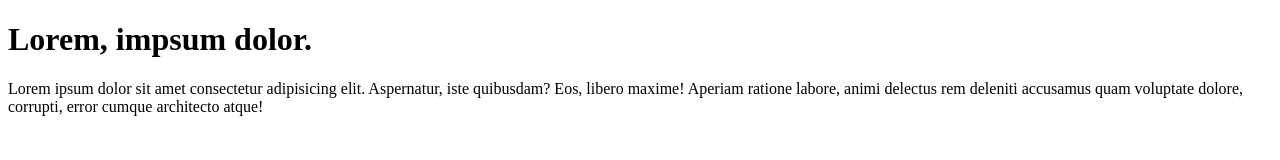
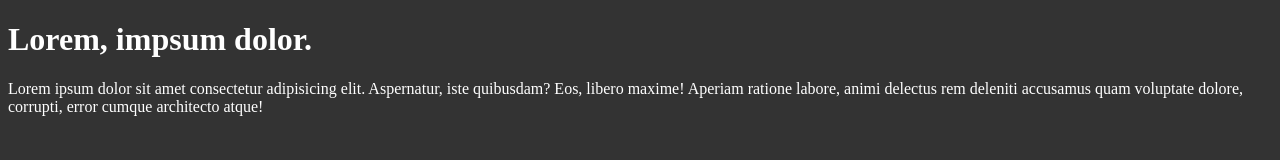
Before and after one commit to trianarb/gh-pages, a website: page index.html in a window 1280 px wide. Drawn offline with Linux system fonts and the light colour scheme.

Commit message:
Add js and styles

```diff
--- a/index.html
+++ b/index.html
@@ -4,6 +4,7 @@
     <meta charset="UTF-8">
     <meta name="viewport" content="width=device-width, initial-scale=1.0">
     <title>GH pages</title>
+    <link rel="stylesheet" href="./styles/main.css">
 </head>
 <body>
     <h1>Lorem, impsum dolor.</h1>
@@ -11,5 +12,6 @@
     <p>
         Lorem ipsum dolor sit amet consectetur adipisicing elit. Aspernatur, iste quibusdam? Eos, libero maxime! Aperiam ratione labore, animi delectus rem deleniti accusamus quam voluptate dolore, corrupti, error cumque architecto atque!
     </p>
+    <script src="./js/main.js"></script>
 </body>
 </html>
--- /dev/null
+++ b/js/main.js
@@ -0,0 +1 @@
+console.log("working...");
--- a/package.json
+++ b/package.json
@@ -4,7 +4,7 @@
   "description": "",
   "main": "index.js",
   "scripts": {
-    "test": "echo \"Error: no test specified\" && exit 1"
+    "pages": "npx gh-pages -d ."
   },
   "keywords": [],
   "author": "",
--- /dev/null
+++ b/styles/main.css
@@ -0,0 +1,4 @@
+body {
+    background: #333;
+    color: white !important;
+}
```
